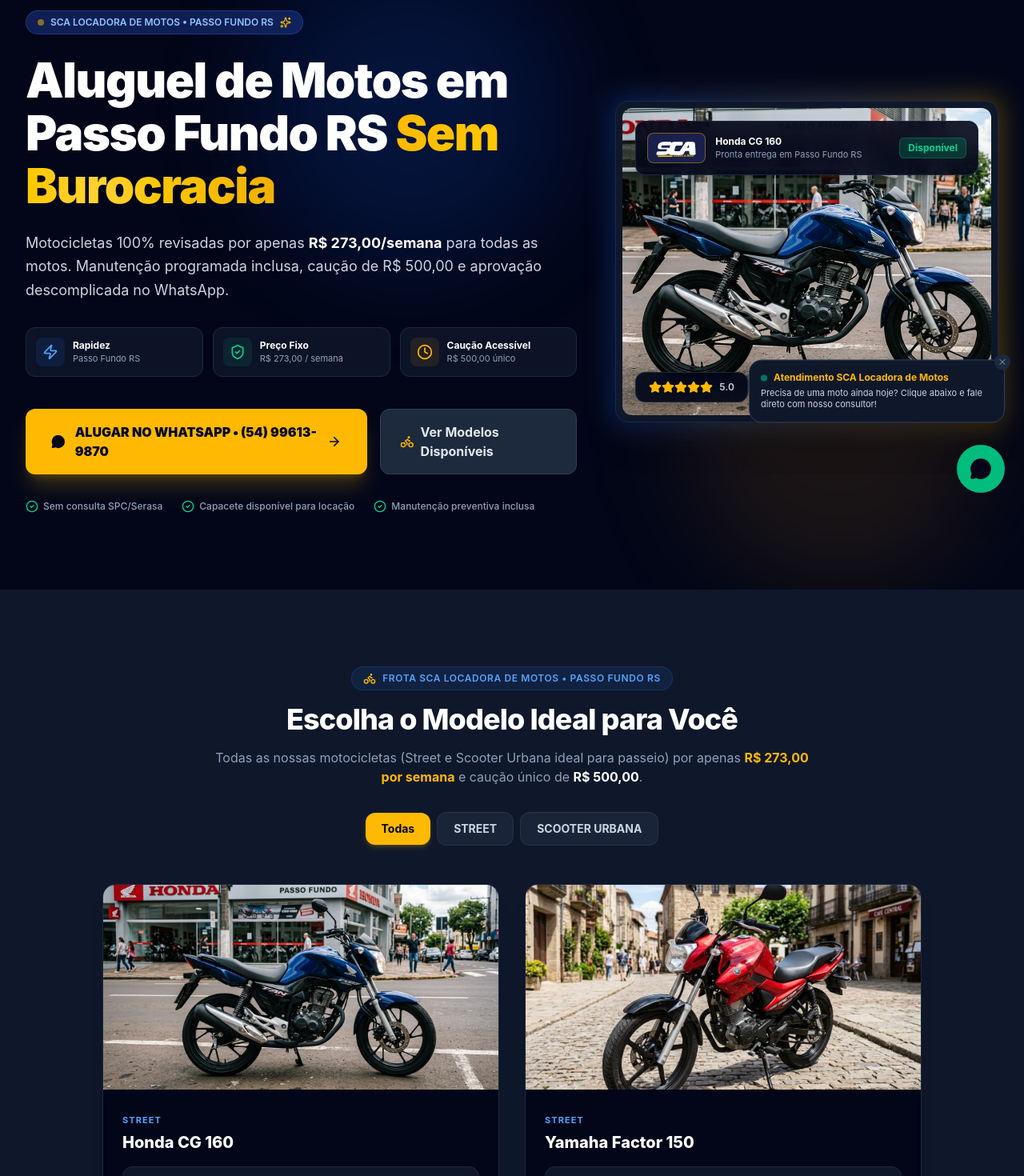
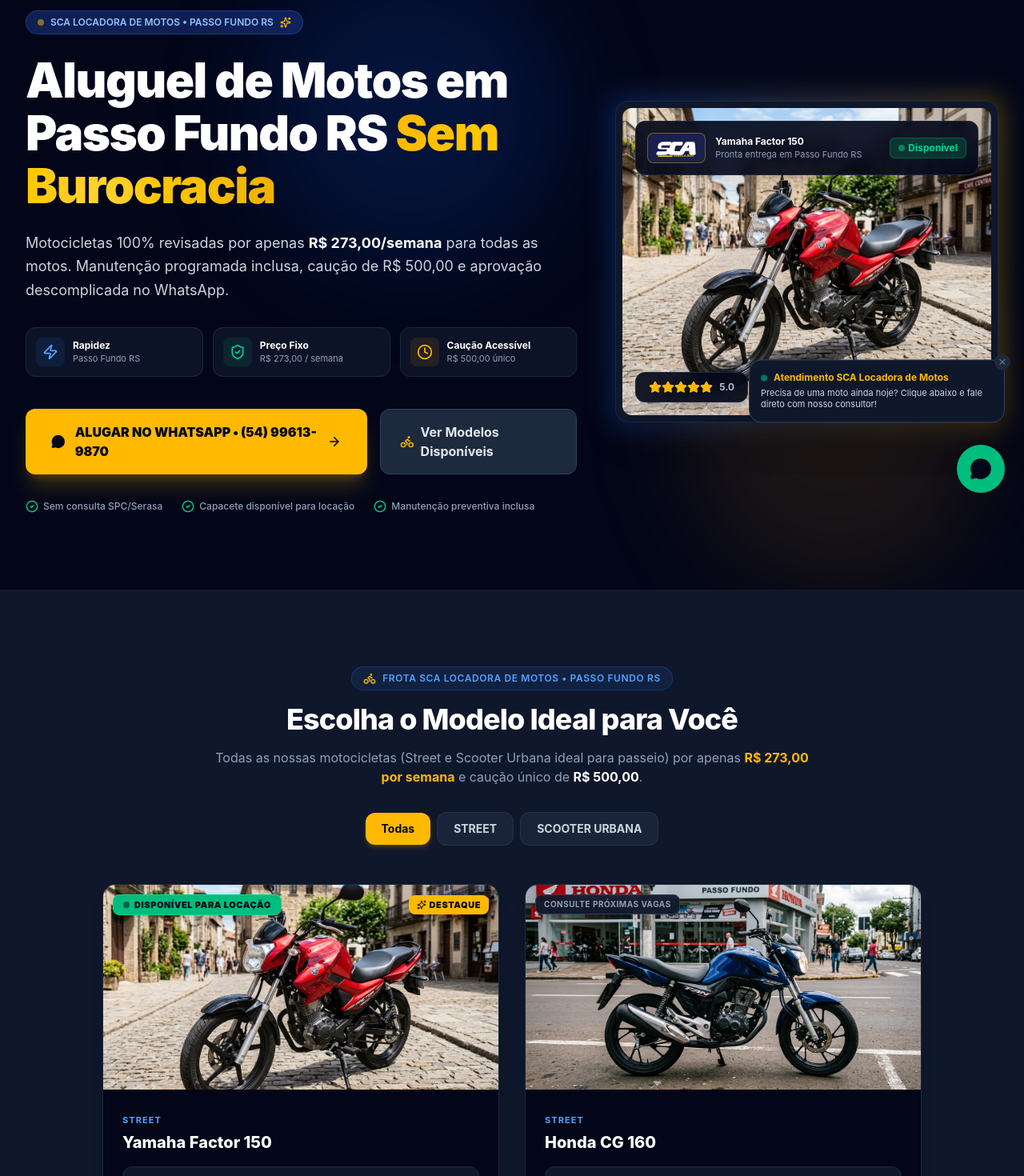
Before and after one commit to luisscariot/SCA-LOCADORA-DE-MOTOS, a Next.js app: page / in a window 1280 px wide. Shown: the part 160-1630 px from the top of the page at 80% size. Built offline with nearby package versions, Linux system fonts and the light colour scheme.

Commit message:
feat(fleet): update featured motorcycle and availability display
- Replace featured Honda CG 160 with Yamaha Factor 150 in data and Hero section.
- Add availability tracking property to Moto type.
- Enhance FleetSection with dynamic availability and status badges.

```diff
--- a/components/FleetSection.tsx
+++ b/components/FleetSection.tsx
@@ -80,12 +80,26 @@
                       referrerPolicy="no-referrer"
                     />
 
-                    {moto.badge && (
-                      <div className="absolute top-3 left-3 bg-amber-400 text-slate-950 text-[11px] font-black uppercase tracking-wider px-3 py-1 rounded-lg shadow-md flex items-center gap-1">
-                        <Sparkles className="w-3 h-3" />
-                        <span>{moto.badge}</span>
-                      </div>
-                    )}
+                    {/* Availability & Feature Badges */}
+                    <div className="absolute top-3 left-3 right-3 flex items-center justify-between pointer-events-none">
+                      {moto.available ? (
+                        <div className="bg-emerald-500 text-slate-950 text-[11px] font-black uppercase tracking-wider px-3 py-1 rounded-lg shadow-lg flex items-center gap-1.5 border border-emerald-400">
+                          <span className="w-2 h-2 rounded-full bg-slate-950 animate-pulse" />
+                          <span>Disponível para Locação</span>
+                        </div>
+                      ) : (
+                        <div className="bg-slate-900/90 text-slate-400 text-[10px] font-bold uppercase tracking-wider px-2.5 py-1 rounded-lg border border-slate-700 backdrop-blur-sm">
+                          Consulte Próximas Vagas
+                        </div>
+                      )}
+
+                      {moto.popular && (
+                        <div className="bg-amber-400 text-slate-950 text-[11px] font-black uppercase tracking-wider px-2.5 py-1 rounded-lg shadow-md flex items-center gap-1">
+                          <Sparkles className="w-3 h-3" />
+                          <span>Destaque</span>
+                        </div>
+                      )}
+                    </div>
                   </div>
 
                   {/* Card Body */}
--- a/components/Hero.tsx
+++ b/components/Hero.tsx
@@ -4,7 +4,7 @@
 import Image from 'next/image';
 import { ShieldCheck, Zap, Clock, MessageCircle, ArrowRight, CheckCircle2, Star, Sparkles, Bike } from 'lucide-react';
 import { ScaLogo } from './ScaLogo';
-import hondaCg160Img from '@/src/assets/images/honda_fan_160_user_1786141408440.jpg';
+import yamahaStreetImg from '@/src/assets/images/yamaha_street_red_1786137303307.jpg';
 
 interface HeroProps {
   whatsappNumber: string;
@@ -124,8 +124,8 @@
 
               <div className="relative rounded-2xl overflow-hidden bg-slate-900 border border-slate-800 p-2 shadow-2xl">
                 <Image
-                  src={hondaCg160Img}
-                  alt="Honda CG 160 - SCA Locadora de Motos Passo Fundo RS"
+                  src={yamahaStreetImg}
+                  alt="Yamaha Factor 150 - SCA Locadora de Motos Passo Fundo RS"
                   priority
                   className="w-full h-80 sm:h-96 object-cover rounded-xl"
                   referrerPolicy="no-referrer"
@@ -138,11 +138,12 @@
                       <ScaLogo className="h-6" />
                     </div>
                     <div>
-                      <p className="text-xs font-bold text-white">Honda CG 160</p>
+                      <p className="text-xs font-bold text-white">Yamaha Factor 150</p>
                       <p className="text-[11px] text-slate-400">Pronta entrega em Passo Fundo RS</p>
                     </div>
                   </div>
-                  <span className="px-2.5 py-1 rounded-md bg-emerald-500/20 text-emerald-400 text-xs font-bold border border-emerald-500/30 shrink-0">
+                  <span className="px-2.5 py-1 rounded-md bg-emerald-500/20 text-emerald-400 text-xs font-bold border border-emerald-500/30 shrink-0 flex items-center gap-1">
+                    <span className="w-2 h-2 rounded-full bg-emerald-400 animate-pulse" />
                     Disponível
                   </span>
                 </div>
--- a/lib/data.ts
+++ b/lib/data.ts
@@ -17,6 +17,7 @@
   deposit: number;
   image: string | StaticImageData;
   badge?: string;
+  available?: boolean;
   popular?: boolean;
   features: string[];
   specs: {
@@ -43,6 +44,34 @@
 
 export const MOTOS_DATA: Moto[] = [
   {
+    id: 'yamaha-street',
+    name: 'Yamaha Factor 150',
+    brand: 'Yamaha',
+    category: 'STREET',
+    engine: '149 cc - Flex',
+    tankSize: '15.7 Litros',
+    weeklyPrice: 273,
+    monthlyWeeklyPrice: 273,
+    dailyPrice: 39,
+    deposit: 500,
+    image: yamahaStreetImg,
+    popular: true,
+    available: true,
+    badge: 'Disponível',
+    features: [
+      'Painel digital completo com função ECO',
+      'Assento ergonômico e ótima estabilidade',
+      'Excelente dirigibilidade e conforto',
+      'Capacete disponível para locação'
+    ],
+    specs: {
+      brakes: 'Disco Dianteiro / Tambor Traseiro',
+      start: 'Elétrica',
+      weight: '125 kg',
+      trunkCapacity: 'Pronta para suporte de carga'
+    }
+  },
+  {
     id: 'honda-street',
     name: 'Honda CG 160',
     brand: 'Honda',
@@ -54,7 +83,8 @@
     dailyPrice: 39,
     deposit: 500,
     image: hondaCg160Img,
-    popular: true,
+    popular: false,
+    available: false,
     features: [
       'Novo Design & Tecnologia',
       'Injeção Eletrônica PGM-FI',
@@ -66,32 +96,6 @@
       start: 'Elétrica',
       weight: '116 kg',
       trunkCapacity: 'Suporta Suporte para Baú'
-    }
-  },
-  {
-    id: 'yamaha-street',
-    name: 'Yamaha Factor 150',
-    brand: 'Yamaha',
-    category: 'STREET',
-    engine: '149 cc - Flex',
-    tankSize: '15.7 Litros',
-    weeklyPrice: 273,
-    monthlyWeeklyPrice: 273,
-    dailyPrice: 39,
-    deposit: 500,
-    image: yamahaStreetImg,
-    popular: false,
-    features: [
-      'Painel digital completo com função ECO',
-      'Assento ergonômico e ótima estabilidade',
-      'Excelente dirigibilidade e conforto',
-      'Capacete disponível para locação'
-    ],
-    specs: {
-      brakes: 'Disco Dianteiro / Tambor Traseiro',
-      start: 'Elétrica',
-      weight: '125 kg',
-      trunkCapacity: 'Pronta para suporte de carga'
     }
   },
   {
```
